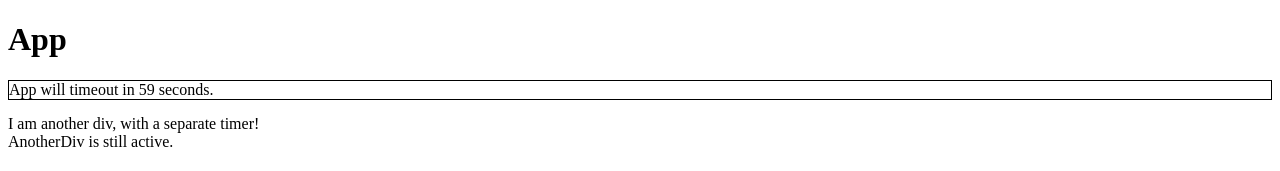
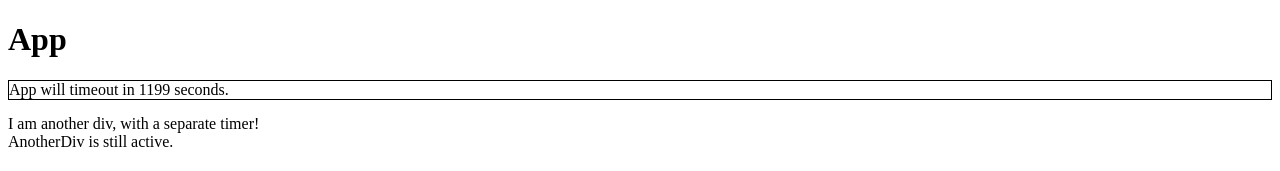
Before and after one commit to planttheidea/react-idle-manager, a React app: page / in a window 1280 px wide. Shown: the top 171 px of the page. Built offline with nearby package versions, Linux system fonts and the light colour scheme; the HTML template or start-up script is replaced by a standard one.

Commit message:
Prevent countdown from always updating state

```diff
--- a/DEV_ONLY/App.js
+++ b/DEV_ONLY/App.js
@@ -28,6 +28,8 @@ class App extends PureComponent {
       isTimedOut,
       timeoutIn
     } = this.props;
+
+    console.log(isIdle, timeoutIn);
 
     return (
       <div>
@@ -66,6 +68,6 @@ class App extends PureComponent {
 export default idleManager({
   idleAfter: 1000,
   key: 'planttheidea-idle-manager-demo_App',
-  timeoutAfter: 120000
+  timeOutAfter: 1200000
 })(App);
 // export default idleManager('planttheidea-idle-manager-demo_App')(App);
--- a/src/IdleManager.js
+++ b/src/IdleManager.js
@@ -119,9 +119,9 @@ export const createSetStateIfChanged = (instance) => {
 
     const isTimedOut = gte(now, instance.timeoutTimestamp);
     const isIdle = gte(now, instance.idleTimestamp);
-    const timeoutIn = instance.timeoutTimestamp - now;
+    const timeoutIn = isIdle ? instance.timeoutTimestamp - now : null;
 
-    if (previousTimeoutIn !== timeoutIn || isTimedOut !== wasTimedOut) {
+    if (isTimedOut !== wasTimedOut || previousTimeoutIn !== timeoutIn) {
       instance.setState(() => {
         return {
           isIdle,
```
Also changed, not shown: test/IdleManager.js (+2 -2 lines).
